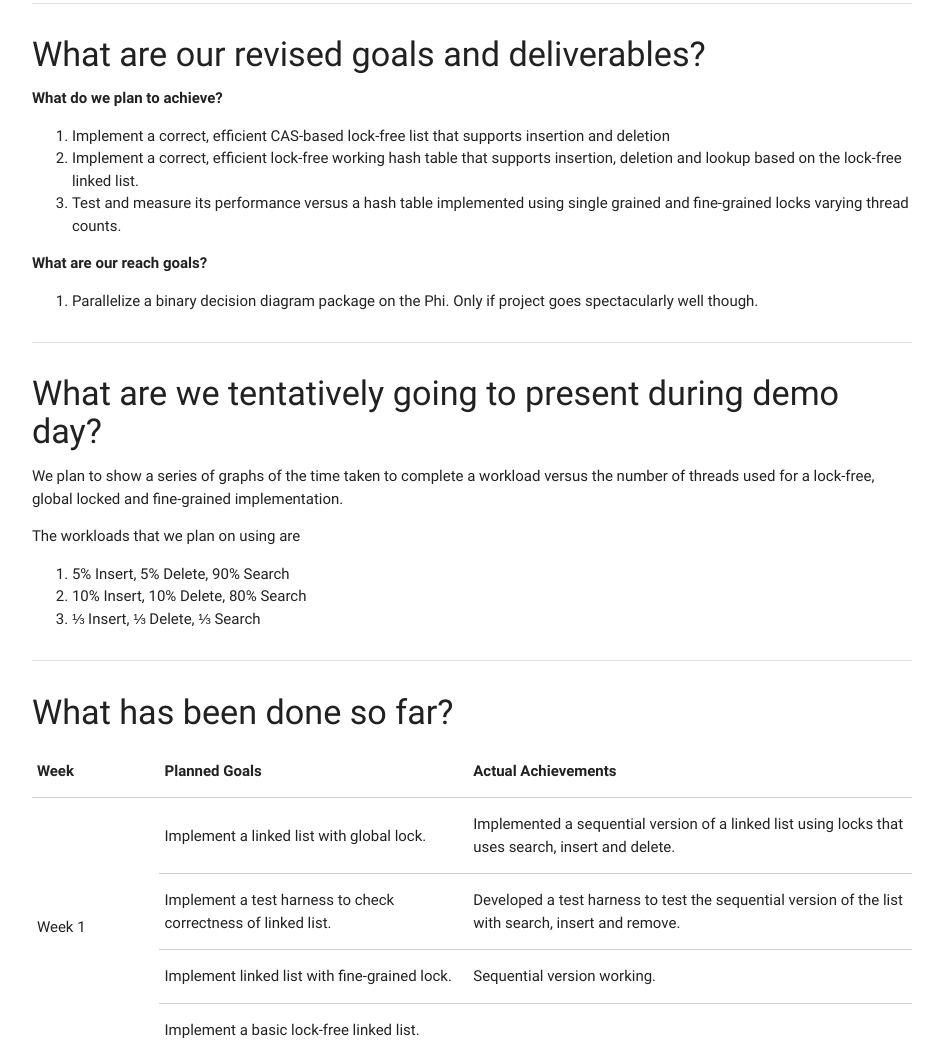
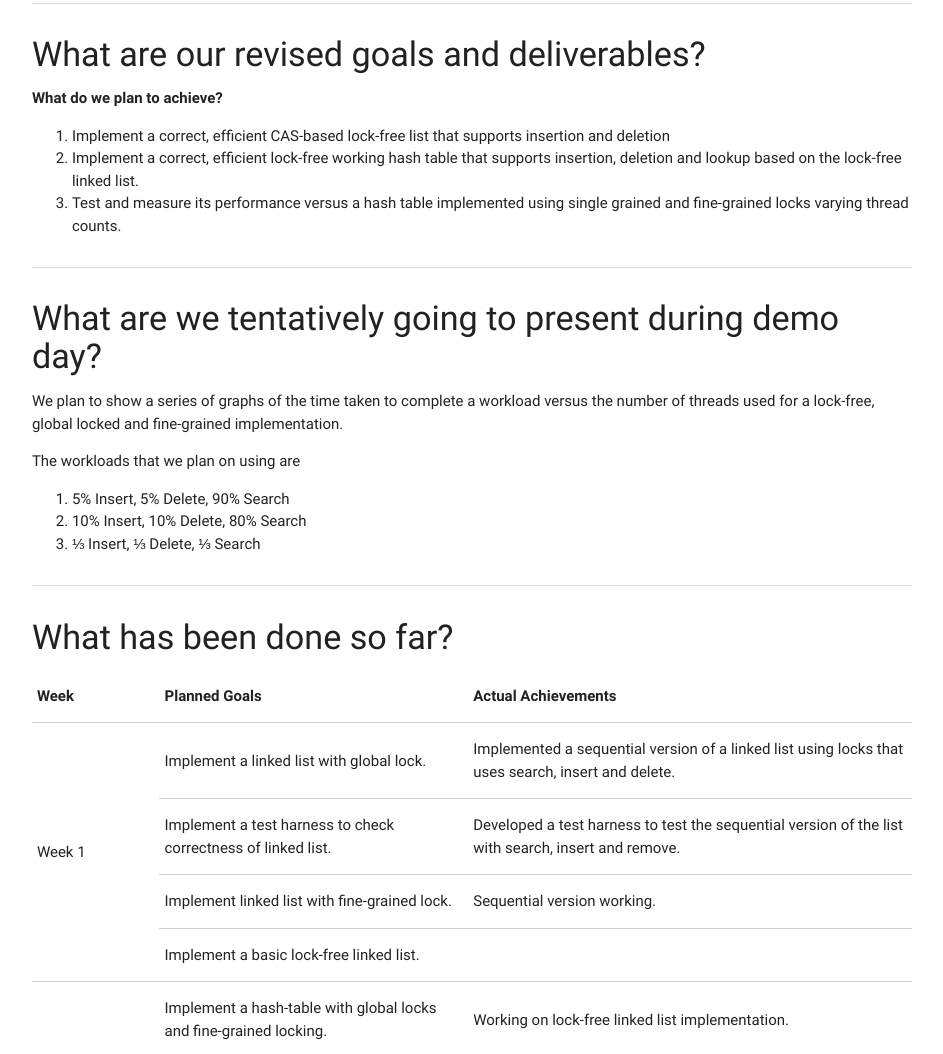
Before and after one commit to potay/FreeTables, a plain HTML site: page checkpoint.html in a window 1280 px wide. Shown: the part 738-1792 px from the top of the page, without its empty margins (168-1111 px from the left). Drawn offline with nearby package versions, Linux system fonts and the light colour scheme.

Commit message:
remove reach goals

```diff
--- a/checkpoint.html
+++ b/checkpoint.html
@@ -48,10 +48,6 @@
               <li>Implement a correct, efficient CAS-based lock-free list that supports insertion and deletion</li>
               <li>Implement a  correct, efficient lock-free working hash table that supports insertion, deletion and lookup based on the lock-free linked list.</li>
               <li>Test and measure its performance versus a hash table implemented using  single grained and fine-grained locks varying thread counts.</li>
-            </ol>
-            <b>What are our reach goals?</b>
-            <ol>
-              <li>Parallelize a binary decision diagram package on the Phi.  Only if project goes spectacularly well though. </li>
             </ol>
           </div>
           <div class="divider"></div>
```
